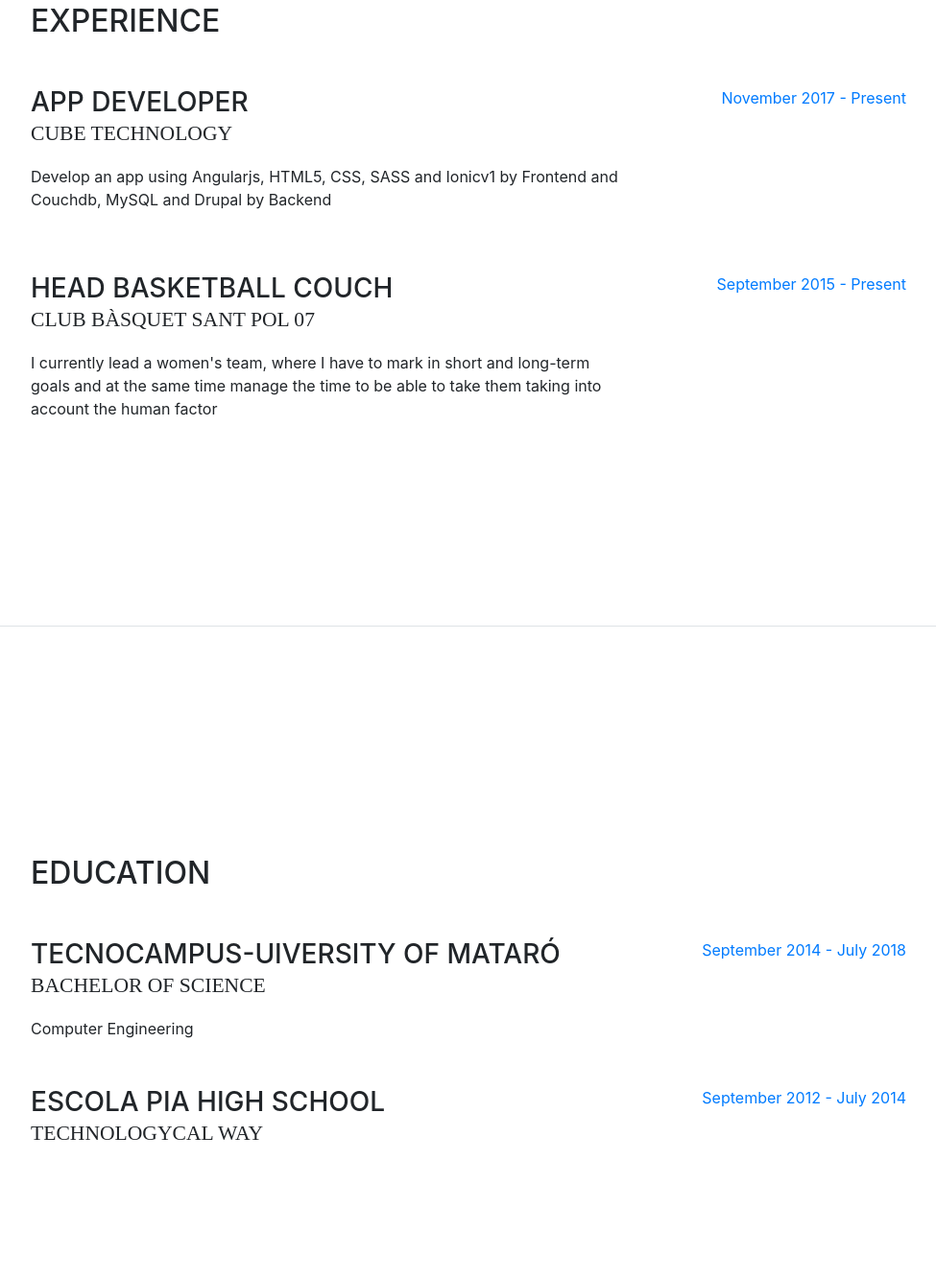
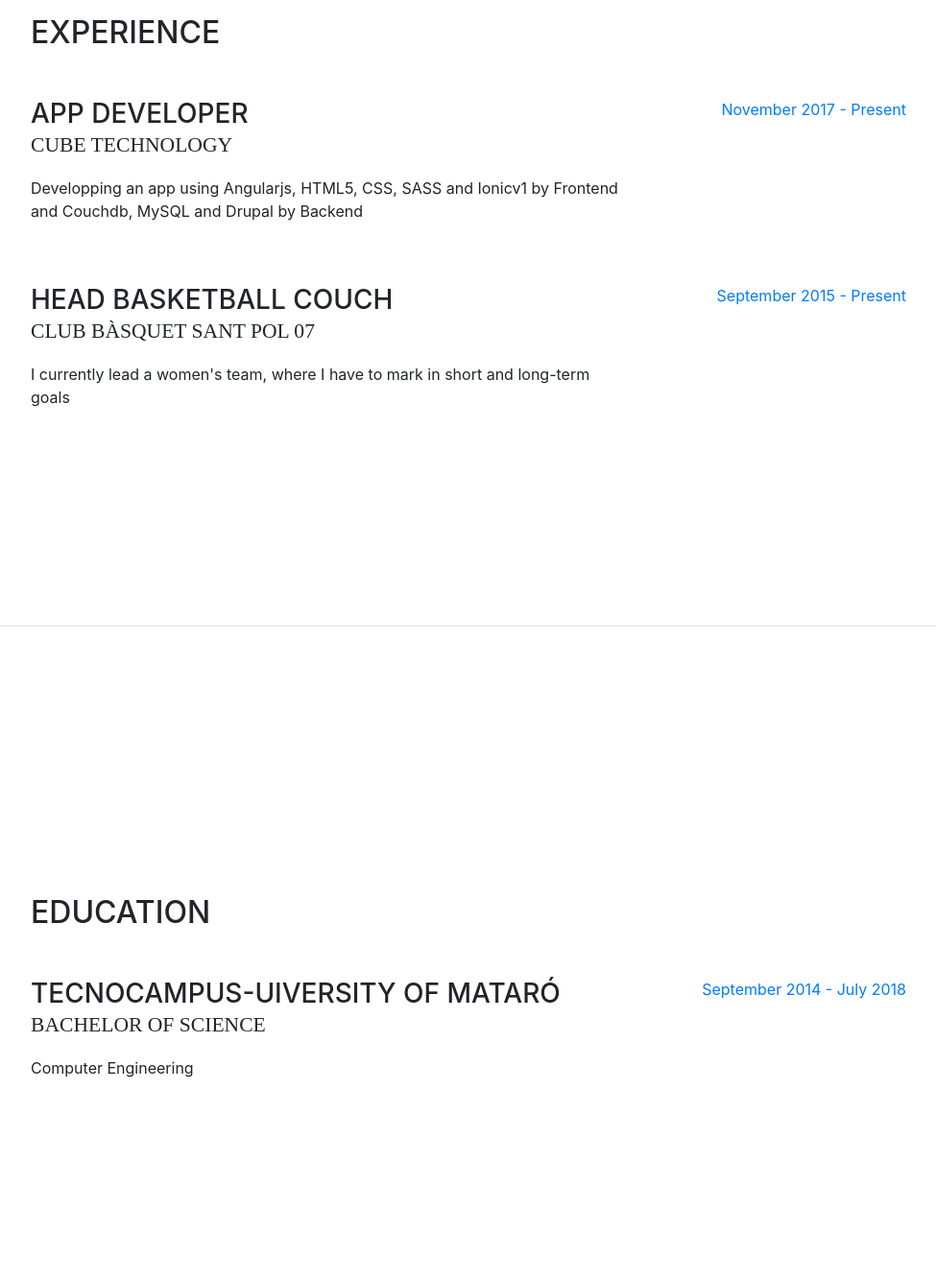
Before and after one commit to AlbertGomezReverter/albertgomezreverter.github.io, a website with bundled scripts: page index.html in a window 1280 px wide. Shown: the part 947-2280 px from the top of the page at 96% size, without its empty margins (288-1263 px from the left). Built offline with nearby package versions, Linux system fonts and the light colour scheme; a web font is replaced by a local one.

Commit message:
correcciones

```diff
--- a/index.html
+++ b/index.html
@@ -109,7 +109,7 @@
           <div class="resume-content mr-auto">
             <h3 class="mb-0">App Developer</h3>
             <div class="subheading mb-3">Cube Technology</div>
-            <p>Develop an app using Angularjs, HTML5, CSS, SASS and Ionicv1 by Frontend and Couchdb, MySQL and Drupal by Backend</p>
+            <p>Developping an app using Angularjs, HTML5, CSS, SASS and Ionicv1 by Frontend and Couchdb, MySQL and Drupal by Backend</p>
           </div>
           <div class="resume-date text-md-right">
             <span class="text-primary">November 2017 - Present</span>
@@ -120,8 +120,7 @@
           <div class="resume-content mr-auto">
             <h3 class="mb-0">Head Basketball Couch</h3>
             <div class="subheading mb-3">Club Bàsquet Sant Pol 07</div>
-            <p>I currently lead a women's team, where I have to mark in short and long-term goals and at the same time manage
-              the time to be able to take them taking into account the human factor</p>
+            <p>I currently lead a women's team, where I have to mark in short and long-term goals</p>
           </div>
           <div class="resume-date text-md-right">
             <span class="text-primary">September 2015 - Present</span>
@@ -158,7 +157,7 @@
           </div>
         </div>
 
-        <div class="resume-item d-flex flex-column flex-md-row">
+        <!-- <div class="resume-item d-flex flex-column flex-md-row">
           <div class="resume-content mr-auto">
             <h3 class="mb-0">Escola Pia High School</h3>
             <div class="subheading mb-3">Technologycal Way</div>
@@ -166,7 +165,7 @@
           <div class="resume-date text-md-right">
             <span class="text-primary">September 2012 - July 2014</span>
           </div>
-        </div>
+        </div> -->
 
       </div>
     </section>
@@ -231,8 +230,7 @@
       <div class="my-auto">
         <h2 class="mb-5">Interests</h2>
         <p>Apart from being a developer, I enjoy most of my time playing and seeing basketball, for this reason, I studied to be a couch and learn about all basketball magic and of the team.</p>
-        <p class="mb-0">I also love watching movies and series, no matter the style while maintaining a touch of humor and mystery, I am an aspiring
-          chef, and I spend a large amount of my free time exploring the latest technolgy advancements.</p>
+        <p class="mb-0">I also love watching movies and series, no matter the style while maintaining a touch of humor and mystery, and I spend a large amount of my free time exploring the latest technolgy advancements.</p>
       </div>
     </section>
 
```
